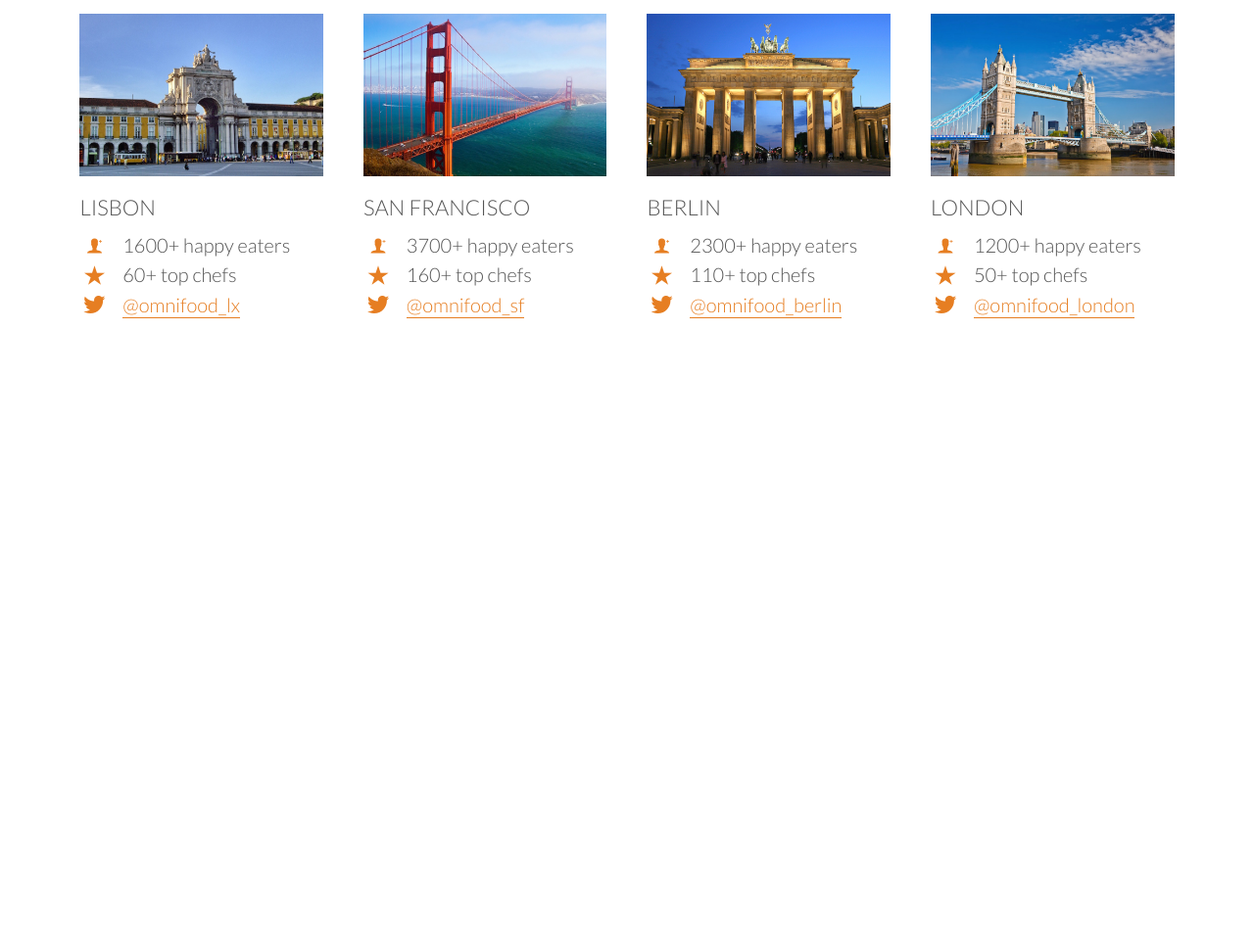
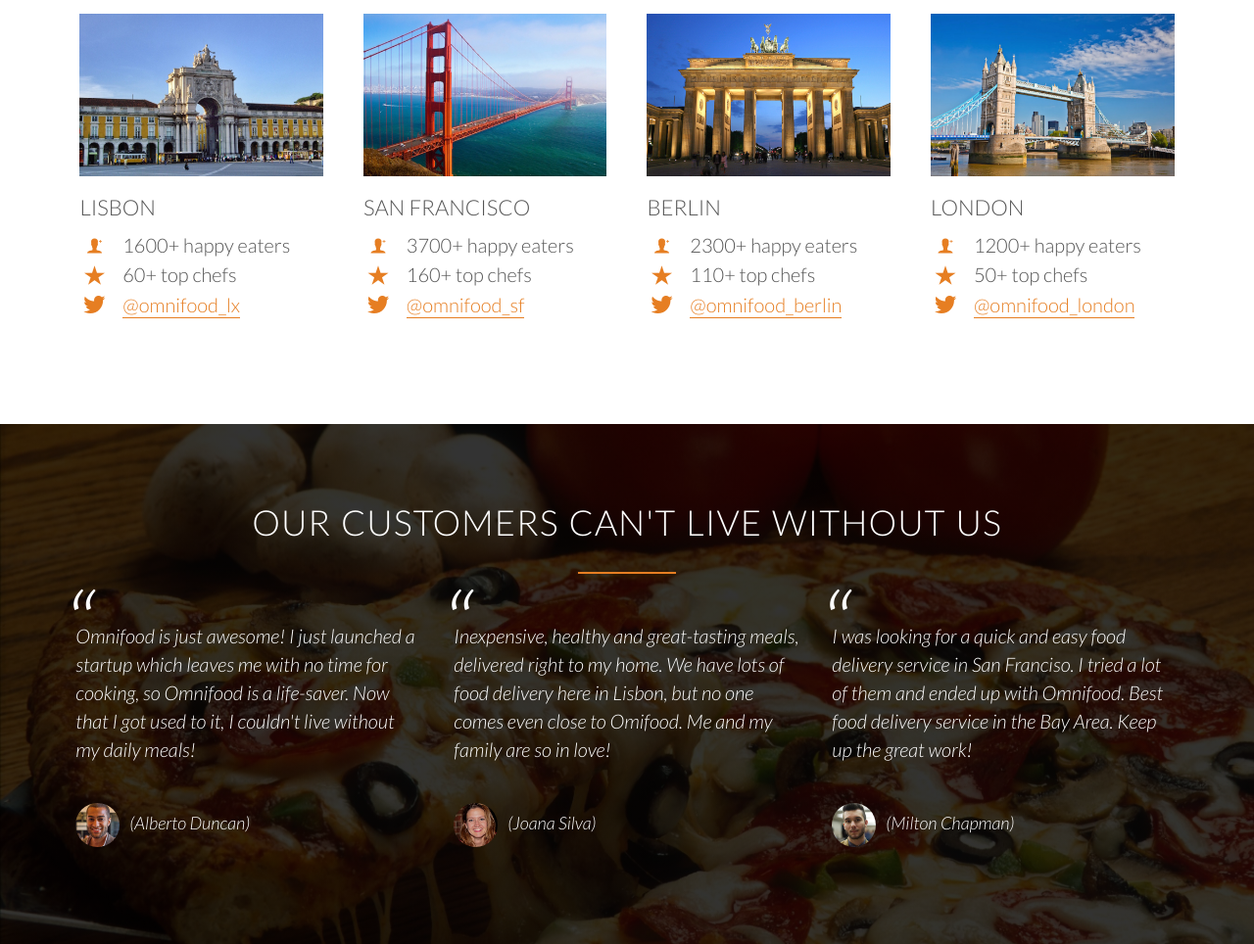
Before and after one commit to omarkusan/UyghurFood, a plain HTML site: page index.html in a window 1280 px wide. Shown: the part 2910-3874 px from the top of the page at 98% size. Before the commit the page ends 3343 px from the top, so only its background shows below. Drawn offline with Linux system fonts and the light colour scheme; files whose address does not match are found by name.

Commit message:
building the customer testimonials

```diff
--- a/index.html
+++ b/index.html
@@ -214,10 +214,43 @@
                 </div>
             </div>
         </section>
+        <section class="section-testimonials">
+            <div class="row">
+                <h2> Our customers can't live without us</h2>
+            </div>
+            <div class="row">
+                <div class="col span-1-of-3">
+                    <blockquote>
+                        Omnifood is just awesome! I just launched a startup which leaves me with no time for cooking, so Omnifood is a life-saver. Now that I got used to it, I couldn't live without my daily meals!
+                    <cite><img src="resources/img/customer-1.jpg">(Alberto Duncan)</cite>
+                    </blockquote>
+                </div>
+                   <div class="col span-1-of-3">
+                    <blockquote>
+                        Inexpensive, healthy and great-tasting meals, delivered right to my home. We have lots of food delivery here in Lisbon, but no one comes even close to Omifood. Me and my family are so in love!
+                    <cite><img src="resources/img/customer-2.jpg">(Joana Silva)</cite>
+                    </blockquote>
+                </div>
+                   <div class="col span-1-of-3">
+                    <blockquote>
+                       I was looking for a quick and easy food delivery service in San Franciso. I tried a lot of them and ended up with Omnifood. Best food delivery service in the Bay Area. Keep up the great work!
+                    <cite><img src="resources/img/customer-3.jpg">(Milton Chapman)</cite>
+                    </blockquote>
+                </div>
+            </div>
+        </section>
     </body>
 </html>
 <!--
-Section 4: Cities
+
+
+Title: Our customers can't live without us
+
+
+
+
+
+
 
 
 
--- a/resources/css/style.css
+++ b/resources/css/style.css
@@ -176,6 +176,7 @@ header{
     background-size: cover;
     background-position: center;
     height: 100vh;
+      background-attachment: fixed;
 }
 .hero-text-box{
     position: absolute;
@@ -324,3 +325,39 @@ header{
     margin-bottom: 5px;
 
 }
+
+/*-------------------------*/
+/*TESTIMONIALS*/
+/*-------------------------*/
+.section-testimonials{
+    background-image: linear-gradient(rgba(0, 0, 0, 0.8),rgba(0, 0, 0, 0.8)), url(img/back-customers.jpg);
+    background-size: cover;
+    color: #fff;
+    background-attachment: fixed;
+}
+blockquote{
+    padding: 2%;
+    font-style: italic;
+    line-height: 145%;
+    position: relative;
+}
+cite{
+    font-size: 90%;
+    margin-top: 25px;
+    display: block;
+    margin-top: 40px;
+}
+blockquote:before{
+    content: "\201C";
+    font-size: 500%;
+    display: block;
+    position: absolute;
+    top: -5px;
+    left: -5px;
+}
+cite img{
+    height: 45px;
+    border-radius: 50%;
+    margin-right: 10px;
+    vertical-align: middle;
+}
```
Also changed, not shown: resources/css/img/back-customers.jpg (added), resources/img/customer-1.jpg (added), resources/img/customer-2.jpg (added), resources/img/customer-3.jpg (added).
